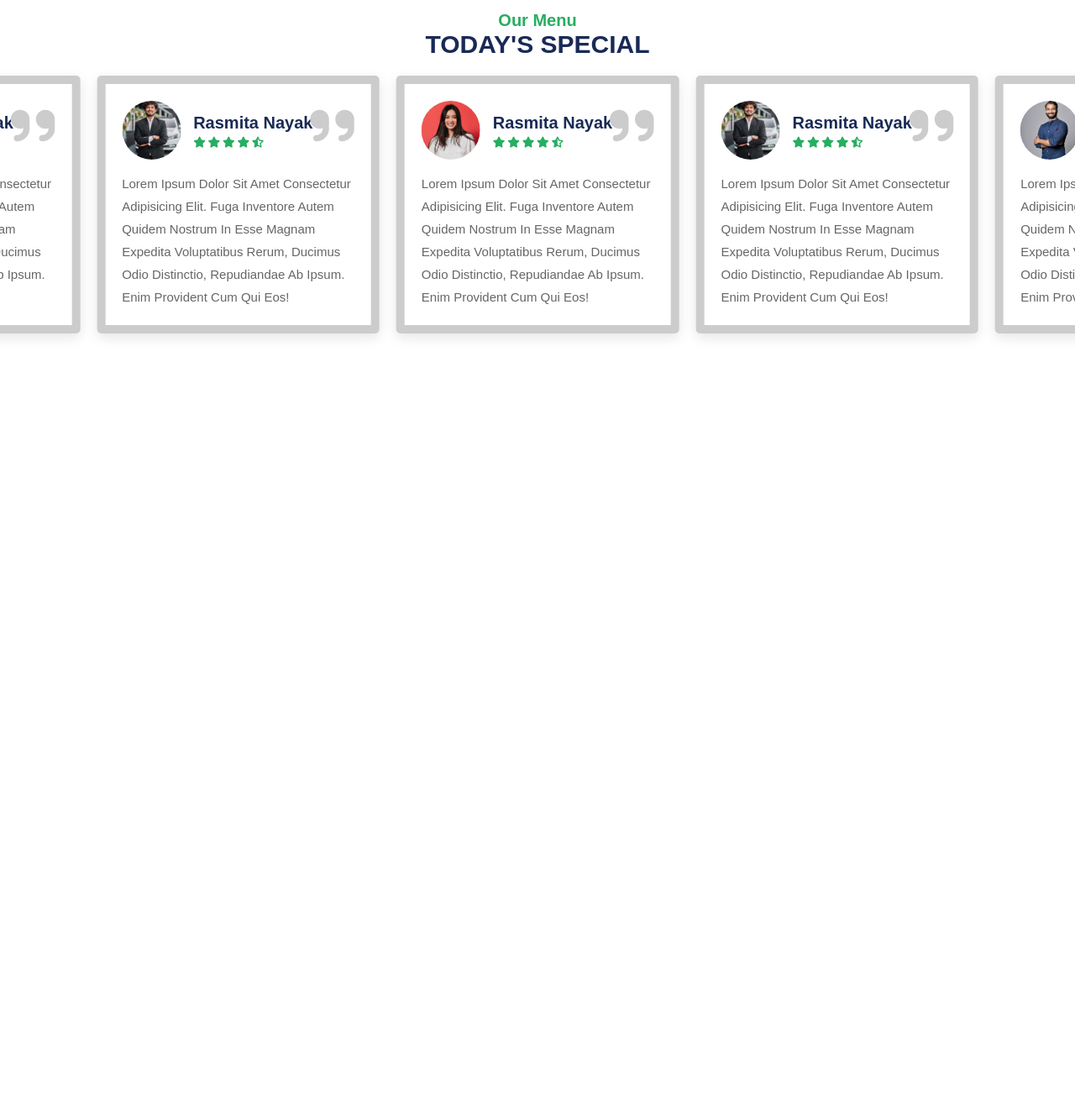
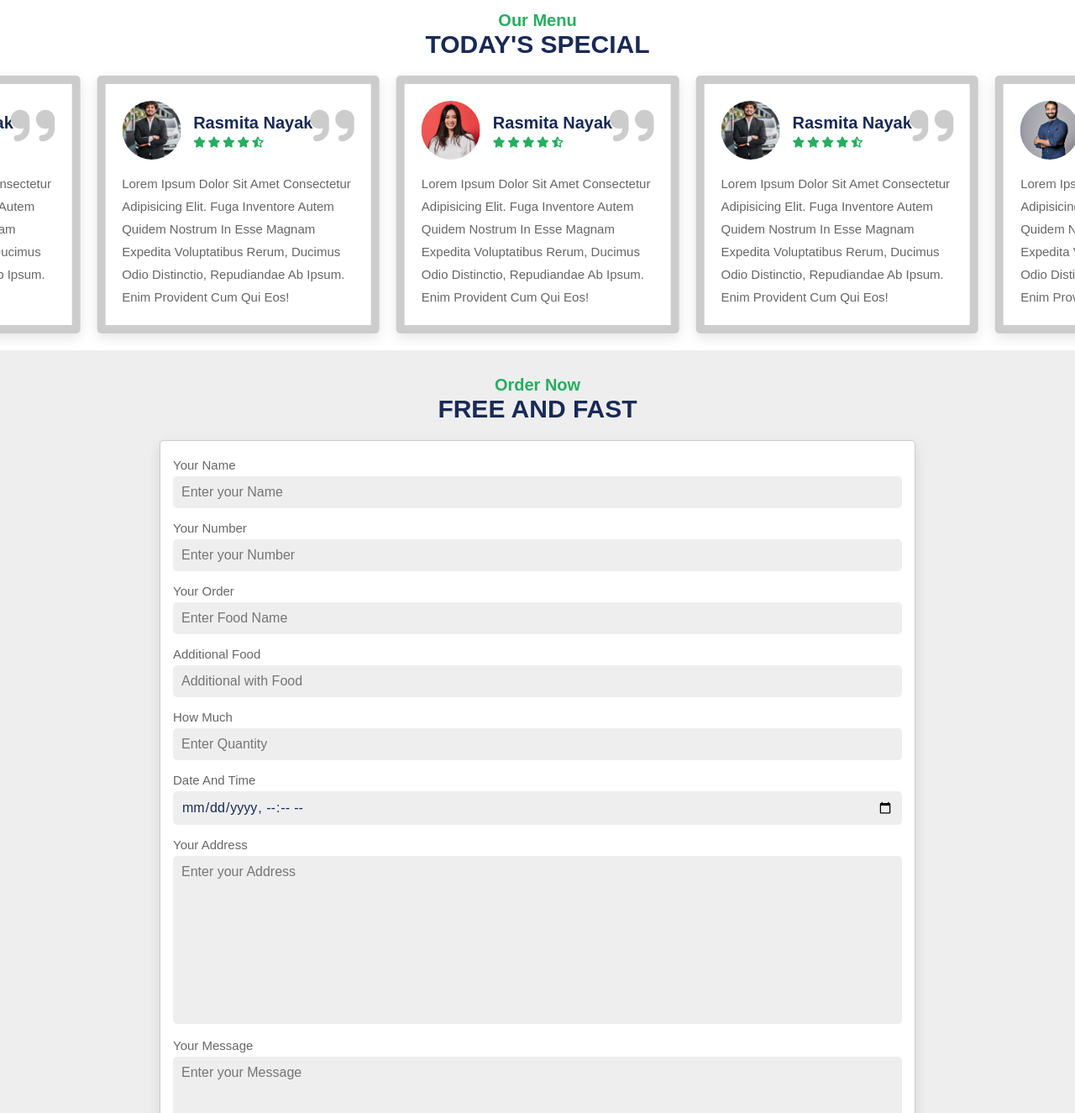
Before and after one commit to R-HariKrishnan/Restaurant, a plain HTML site: page index.html in a window 1280 px wide. Shown: the part 3862-5187 px from the top of the page at 84% size. Before the commit the page ends 4279 px from the top, so only its background shows below. Drawn offline with nearby package versions, Linux system fonts and the light colour scheme.

Commit message:
Order section fin.

```diff
--- a/css/style.css
+++ b/css/style.css
@@ -380,6 +380,11 @@ header .icons #menu-bars{
     position: relative;
 }
 
+.price
+{
+    font-size: 2rem;
+    font-weight: bolder;
+}
 .menu .box-container .box .image img{
     height: 100%;
     width: 100%;
@@ -482,7 +487,58 @@ header .icons #menu-bars{
     color: var(--light-color);
 }
 
+.order form{
+    max-width: 90rem;
+    border-radius: .5rem;
+    box-shadow: var(--box-shadow);
+    border: .1rem solid rgb(0, 0, 0, .2);
+    background: #fff;
+    padding: 1.5rem;
+    margin: 0 auto;
+}
 
+.order form .inputBox{
+    display: flex;
+    flex-wrap: wrap;
+    justify-content: space-between;
+}
+
+.order form .inputBox .input{
+    width: 100%;
+}
+
+.order form .inputBox .input span{
+    display: block;
+    padding: .5rem 0;
+    font-size: 1.5rem;
+    color: var(--light-color);
+}
+
+.order form .inputBox .input input,
+.order form .inputBox .input textarea{
+    background: #eee;
+    border-radius: .5rem;
+    padding: 1rem;
+    font-size: 1.6rem;
+    color: var(--black);
+    text-transform: none;
+    margin-bottom: 1rem;
+    width: 100%;
+}
+
+.order form .inputBox .input input:focus,
+.order form .inputBox .input textarea:focus{
+    border: .1rem solid var(--green);
+}
+
+.order form .inputBox .input textarea{
+    height: 20rem;
+    resize: none;
+}
+
+.order form .btn{
+    margin-top: 0;
+}
 
 
 
@@ -569,7 +625,7 @@ header .icons #menu-bars{
     }
 }
 
-    @media(max-width:991px){
+    @media(max-width:450px){
         html{
             font-size: 55%;
         }
@@ -577,4 +633,7 @@ header .icons #menu-bars{
             height: auto;
             width: 100%;
         }
+        .order form .inputBox .input{
+            width: 100%;
+        }
     }
--- a/index.html
+++ b/index.html
@@ -532,9 +532,104 @@ class="box">
     </div>
 
 </section>
+<!-- review section starts -->
+
+<!-- order section starts -->
+
+<section class="order" id="order">
+
+    <h3 class="sub-heading">Order Now</h3>
+    <h1 class="heading">Free and Fast</h1>
+
+    <form action="">
+
+        <div class="inputBox">
+            <div class="input">
+                <span>Your Name</span>
+                <input type="text" placeholder="Enter your Name">
+            </div>
+        </div>
+        <div class="inputBox">
+            <div class="input">
+                <span>Your Number</span>
+                <input type="number" placeholder="Enter your Number">
+            </div>
+        </div>
+        <div class="inputBox">
+            <div class="input">
+                <span>Your Order</span>
+                <input type="text" placeholder="Enter Food Name">
+            </div>
+        </div>
+        <div class="inputBox">
+            <div class="input">
+                <span>Additional Food</span>
+                <input type="test" placeholder="Additional with Food">
+            </div>
+        </div>
+        <div class="inputBox">
+            <div class="input">
+                <span>How much</span>
+                <input type="number" placeholder="Enter Quantity">
+            </div>
+        </div>
+        <div class="inputBox">
+            <div class="input">
+                <span>Date and Time</span>
+                <input type="datetime-local">
+            </div>
+        </div>
+        <div class="inputBox">
+            <div class="input">
+                <span>Your Address</span>
+                <textarea name="" placeholder="Enter your Address" id="" cols="30" rows="10"></textarea>
+            </div>
+        </div>
+        <div class="inputBox">
+            <div class="input">
+                <span>Your Message</span>
+                <textarea name="" placeholder="Enter your Message" id="" cols="30" rows="10"></textarea>
+            </div>
+        </div>
+
+        <input type="submit" value="Order Now" class="btn">
+    </form>
+
+</section>
 
 
-<!-- review section starts -->
+
+
+<!-- order section ends -->
+
+
+
+
+
+
+
+
+
+
+
+
+
+
+
+
+
+
+
+
+
+
+
+
+
+
+
+
+
 
 
 
```
